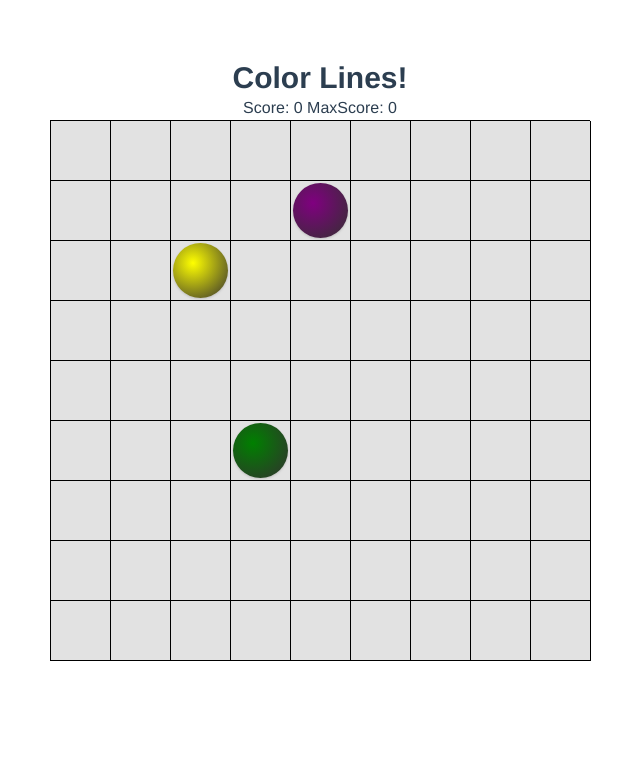
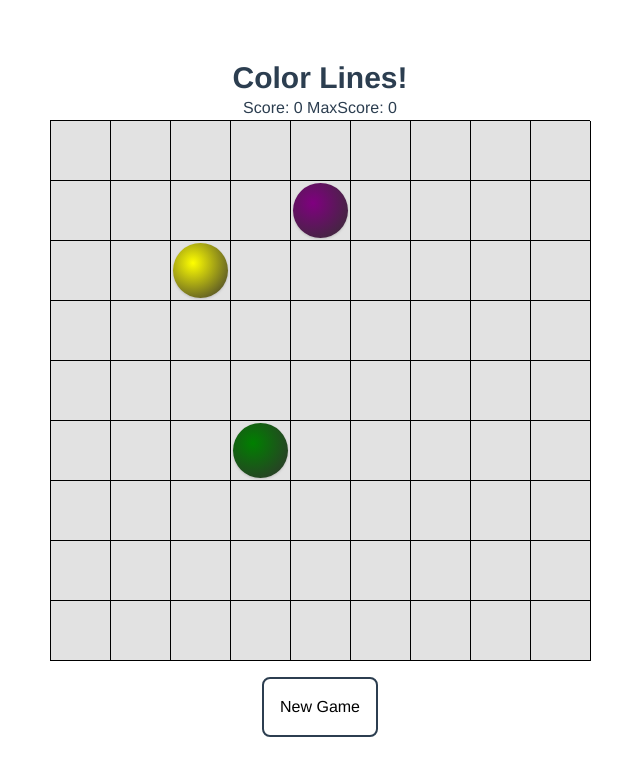
Before and after one commit to DogFox/Vue3ColorLines, a Vue app: page / in a window 1280 px wide. Shown: the top 776 px of the page, without its empty margins (320-960 px from the left). Built offline with nearby package versions, Linux system fonts and the light colour scheme.

Commit message:
endgame and newgame

```diff
--- a/src/GameField.vue
+++ b/src/GameField.vue
@@ -5,7 +5,7 @@
   </div>
   <div
     id="grid"
-    class="m-auto game-field "
+    :class="[ 'm-auto', 'game-field', { 'game-over': gameOver }]"
   >
     <template
       v-for="[index, item] in map"
@@ -25,13 +25,25 @@
       </div>
     </template>
   </div>
+  <h1
+    v-if="gameOver"
+    class="text-3xl font-bold end-game"
+  >
+    Game Over
+  </h1>
+  <button
+    class="button"
+    @click="newGame()"
+  >
+    New Game
+  </button>
 </template>
 
 <script lang="ts">
-import { defineComponent, computed } from 'vue';
+import { defineComponent, computed, reactive, ref } from 'vue';
 import ColorCircle from './ColorCircle.vue';
 import { TBall } from './types';
-import { genMap, nextMove, checkMovedBall, checkRoute } from './processing';
+import { genMap, nextMove, checkMovedBall, checkRoute, clearMap } from './processing';
 import { useStore } from 'vuex';
 
 export default defineComponent({
@@ -46,10 +58,11 @@ export default defineComponent({
 
     const currentScore = computed(() => store.getters.getScore);
     const currentMaxScore = computed(() => store.getters.getMaxScore);
+    const gameOver = computed(() => store.getters.getFinished);
 
     let activeRow = -1;
     let activeCol = -1;
-    let activeBall = {} as TBall;
+    let activeBall = reactive({} as TBall);
 
     const activateBall = function(ball: TBall) {
       if (ball.display) {
@@ -64,6 +77,9 @@ export default defineComponent({
     };
 
     const clickOnCell = function(ball: TBall) {
+      if (!activeBall.active) {
+        return;
+      }
       const availablePosition = checkRoute(activeBall, ball, map);
       if (!availablePosition) {
         return;
@@ -73,19 +89,28 @@ export default defineComponent({
         ball.display = true;
         ball.color = activeBall.color;
         activeBall.display = false;
+        activeBall.active = false;
         activeBall = {} as TBall;
         if (!checkMovedBall(ball, map)) {
           nextMove(map);
         }
       }
     };
+    const newGame = function() {
+      clearMap(map);
+      nextMove(map);
+      store.commit('SET_FINISHED', false);
+      store.commit('SET_SCORE', 0);
+    };
 
     return {
       map,
       activateBall,
       clickOnCell,
+      newGame,
       currentScore,
       currentMaxScore,
+      gameOver,
     };
   },
 });
@@ -114,5 +139,26 @@ export default defineComponent({
   background: rgb(226, 226, 226);
   // background: linear-gradient(90deg, rgba(175,175,175,1) 0%, rgba(105,102,102,1) 100%);
 }
+.game-over {
+  opacity: 20%;
+}
+.end-game {
+    position: relative;
+    top: -350px;
+}
+.button {
+  background-color: white;
+  color: black;
+  border: 2px solid #2c3e50;
+  border-radius: .5em;
+  -webkit-transition-duration: 0.4s; /* Safari */
+  transition-duration: 0.4s;
+  padding: 1em;
+  margin: 1em;
+}
 
+.button:hover {
+  background-color: #2c3e50;
+  color: white;
+}
 </style>
--- a/src/processing.ts
+++ b/src/processing.ts
@@ -15,6 +15,11 @@ function checkIndexInMap(index: number, map: Map<number, TBall>) {
 function nextMove(map: Map<number, TBall>): void {
   for (let index = 0; index < 3; index++) {
     let row, column, gridIndex;
+    const displayedBallsCount = [...map.values()].filter((ball: TBall) => ball.display).length;
+    if (displayedBallsCount === 81) {
+      store.commit('SET_FINISHED', true);
+      return;
+    }
     do {
       row = getRandom(9);
       column = getRandom(9);
@@ -37,6 +42,13 @@ function genMap():Map<number, TBall> {
     }
   }
   return map;
+}
+
+function clearMap(map: Map<number, TBall>): void {
+  map.forEach((ball:TBall) => {
+    ball.display = false;
+    ball.active = false;
+  });
 }
 
 // Поиск в глубину
@@ -251,4 +263,4 @@ function burnBalls(arrayToBurn: number[], map: Map<number, TBall>) :void {
   store.commit('SET_SCORE', count);
 }
 
-export { verticalProcessing, genMap, nextMove, horizontalProcessing, rightDiagonalProcessing, leftDiagonalProcessing, burnBalls, checkRoute, checkMovedBall };
+export { verticalProcessing, genMap, nextMove, horizontalProcessing, rightDiagonalProcessing, leftDiagonalProcessing, burnBalls, checkRoute, checkMovedBall, clearMap };
--- a/src/store/index.ts
+++ b/src/store/index.ts
@@ -3,20 +3,24 @@ import { MutationTree, GetterTree, createStore } from 'vuex';
 type TLineState = {
   score: number,
   maxScore: number,
+  finished: boolean,
 };
 
 type TLineMutations<S = TLineState> = {
   SET_SCORE(state: S, score: number): void;
+  SET_FINISHED(state: S, status: boolean): void;
 }
 
 type TLinesGetters = {
   getScore(state: TLineState): number;
   getMaxScore(state: TLineState): number;
+  getFinished(state: TLineState): boolean;
 }
 
 export const state: TLineState = {
   score: 0,
   maxScore: 0,
+  finished: false,
 };
 
 export const mutations: MutationTree<TLineState> & TLineMutations = {
@@ -26,6 +30,9 @@ export const mutations: MutationTree<TLineState> & TLineMutations = {
       state.maxScore = state.score;
     }
   },
+  SET_FINISHED(state, status) {
+    state.finished = status;
+  },
 };
 
 export const getters: GetterTree<TLineState, TLineState> & TLinesGetters = {
@@ -34,6 +41,9 @@ export const getters: GetterTree<TLineState, TLineState> & TLinesGetters = {
   },
   getMaxScore(state: TLineState): number {
     return state.maxScore;
+  },
+  getFinished(state: TLineState): boolean {
+    return state.finished;
   },
 };
 
```
